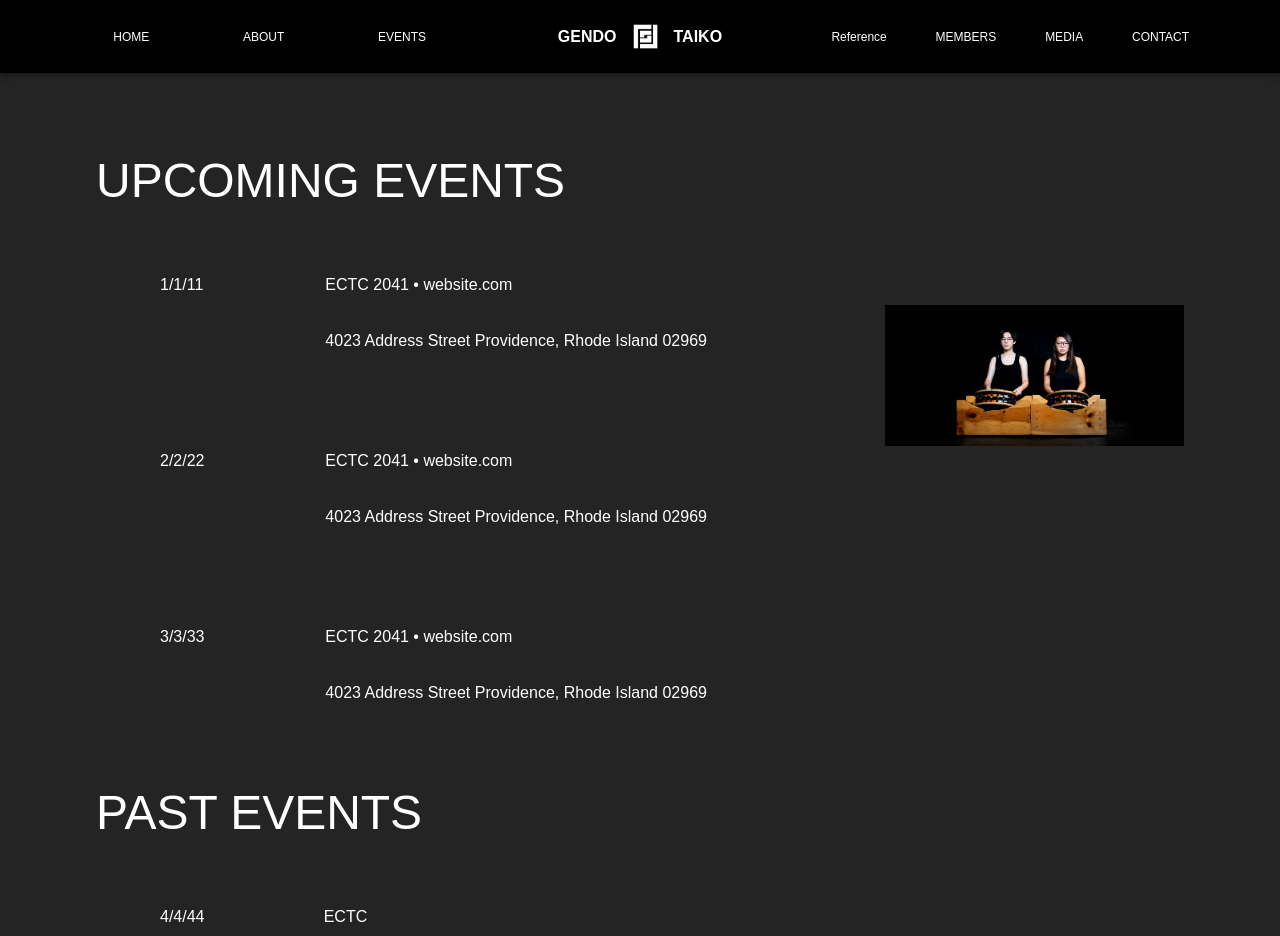
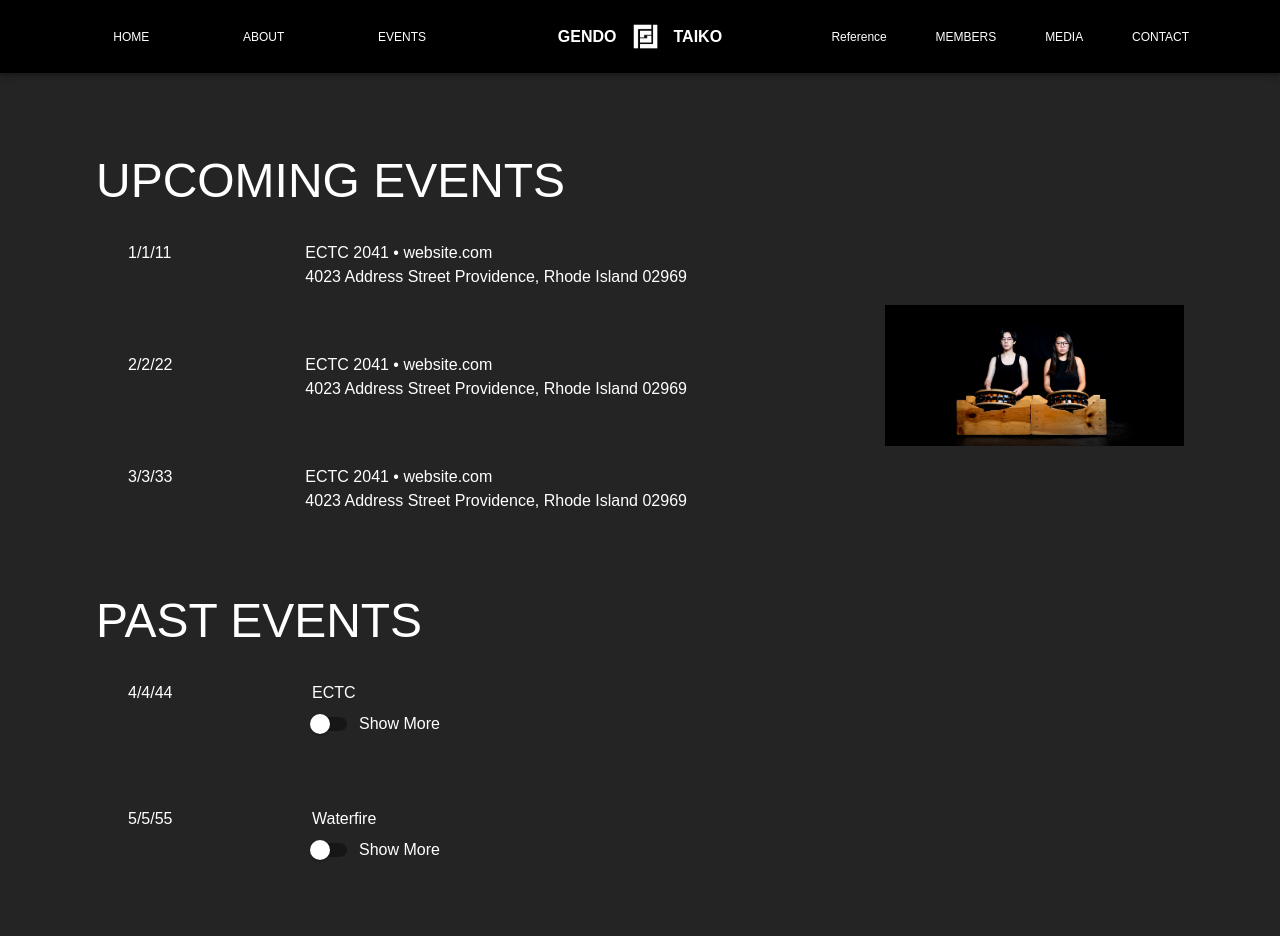
Before and after one commit to gendotaiko/gendo-taiko-website, a React (Create React App) app in the folder client/: page /events in a window 1280 px wide. Shown: the top 936 px of the page. Built offline with nearby package versions, Linux system fonts and the light colour scheme.

Commit message:
switch works, component now, need to format, need to add image routing

```diff
--- /dev/null
+++ b/client/src/components/Event.js
@@ -0,0 +1,78 @@
+import React, {useState} from 'react';
+import PropTypes from 'prop-types';
+import {
+	Grid,
+	Typography,
+	Switch,
+	FormControlLabel,
+	Collapse
+} from '@mui/material';
+import Image from '../components/Image';
+import shimeImage from '../media/taiko2019_promo_15.jpg';
+
+
+const Event = (props) => {
+	const [checked, setChecked] = useState(false);
+
+	const handleChange = () => {
+		setChecked((prev) => !prev);
+	};
+
+	Event.propTypes = {
+		date: PropTypes.any,
+		event: PropTypes.any,
+		isChecked: PropTypes.any,
+		details: PropTypes.any,
+		isCurrent: PropTypes.boolean,
+		img: PropTypes.any
+	};
+
+	const createEvent = () => {
+		if (props.isCurrent) {
+			return (
+				<Grid container columnSpacing={{xs:2, md: 6}}>
+					<Grid item md={3}>
+						<Typography variant='body1'>{props.date}</Typography>
+					</Grid>
+					<Grid item md={9}>
+						<Typography variant='body1'>{props.event}</Typography>
+					</Grid>
+					<Grid item md={3}>
+					</Grid>
+					<Grid item md={9}>
+						<Typography variant='body1'>{props.details}</Typography>
+					</Grid>
+				</Grid>
+			);
+		} else {
+			return(
+				<Grid container columnSpacing={{xs:2, md: 6}}>
+					<Grid item md={2}>
+						<Typography variant='body1'>{props.date}</Typography>
+					</Grid>
+					<Grid item md={10}>
+						<Typography variant='body1'>{props.event} </Typography>
+						<FormControlLabel control={<Switch checked={checked} onChange={handleChange} />}label="Show More"/>
+						<Collapse in={checked}>
+							<Grid container spacing={{xs: 2, lg: 4}}>
+								<Grid item md={8}>
+									<Typography variant='body1'> {props.details}</Typography>
+								</Grid>
+								<Grid item md={4}>
+									<Image src={shimeImage} /> {/* placeholder image */}
+								</Grid>
+							</Grid>
+						</Collapse>
+					</Grid>
+				</Grid>
+			);
+		}
+	};
+
+	return(
+		<Grid md = {12}>
+			{createEvent()}
+		</Grid>
+	);
+};
+export default Event;
--- a/client/src/events.json
+++ b/client/src/events.json
@@ -1,14 +1,15 @@
+
 {
     "current_events": [
-      {"id": 1, "date":"1/1/11", "event":"ECTC 2041  •  website.com", "logistics":"4023 Address Street Providence, Rhode Island 02969"},
-      {"id": 2, "date":"2/2/22", "event":"ECTC 2041  •  website.com", "logistics":"4023 Address Street Providence, Rhode Island 02969"},
-      {"id": 3, "date":"3/3/33", "event":"ECTC 2041  •  website.com", "logistics":"4023 Address Street Providence, Rhode Island 02969"}
+      {"id": 1, "date":"1/1/11", "event":"ECTC 2041 • website.com", "details":"4023 Address Street Providence, Rhode Island 02969"},
+      {"id": 2, "date":"2/2/22", "event":"ECTC 2041 • website.com", "details":"4023 Address Street Providence, Rhode Island 02969"},
+      {"id": 3, "date":"3/3/33", "event":"ECTC 2041 • website.com", "details":"4023 Address Street Providence, Rhode Island 02969"}
     ],
 
     "past_events":[
-      {"id": 1, "date":"4/4/44", "event":"ECTC", "details":"lorem ipsum blah blah"},
-      {"id": 2,"date":"5/5/55", "event":"Waterfire", "details":"lorem ipsum blah blah"},
-      {"id": 3,"date":"6/6/66", "event":"Tufts Matsuri", "details":"lorem ipsum blah blah"}
+      {"id": 1, "date":"4/4/44", "event":"ECTC", "details":"lorem ipsum blah blah", "img":"/media/taiko2019_promo_15.jpg"},
+      {"id": 2, "date":"5/5/55", "event":"Waterfire", "details":"lorem ipsum blah blah", "img":"/media/taiko2019_promo_15.jpg"},
+      {"id": 3, "date":"6/6/66", "event":"Tufts Matsuri", "details":"lorem ipsum blah blah", "img":"/media/taiko2019_promo_15.jpg"}
     ]
 
 
--- a/client/src/pages/Events.js
+++ b/client/src/pages/Events.js
@@ -1,16 +1,14 @@
-import React, {useState} from 'react';
+import React from 'react';
 // import useEffect from 'react';
 import {
 	Box,
 	Grid,
 	Typography,
-	Switch,
-	FormControlLabel,
-	Collapse
 } from '@mui/material';
 import eventsData from '../events.json';
 import shimeImage from '../media/taiko2019_promo_15.jpg';
 import Image from '../components/Image';
+import Event from '../components/Event';
 
 
 const Events = () => {
@@ -19,10 +17,6 @@ const Events = () => {
 	const pastEvents = eventsData.past_events;
 	console.log(pastEvents);
 	{/* switch fiddling */}
-	const [checked, setChecked] = useState(false);
-	const handleChange = () => {
-		setChecked((prev) => !prev);
-	};
 
 	return (
 		<Box>
@@ -32,20 +26,10 @@ const Events = () => {
 				</Grid>
 			</Grid>
 			<Grid container spacing={{xs: 8, lg: 12}} px={{xs: 4, lg: 12, xl: 16}} pt={{xs: 4, lg: 8}} pb={{xs: 2, lg: 4}}> {/* first chunk container */}
-				<Grid container md={8}> {/* text */}
+				<Grid container md={8} > {/* text */}
 					{currEvents.map((e) => (
 						<Grid container key={e.id} spacing={{xs: 2, lg: 4}} pl={{xs: 12, md: 16, lg: 20, xl: 24}} pt={{xs: 4, lg: 8}} pb={{xs: 2, lg: 4}}>
-							<Grid item md={3}>
-								<Typography variant='body1'>{e.date}</Typography>
-							</Grid>
-							<Grid item md={9}>
-								<Typography variant='body1'>{e.event}</Typography>
-							</Grid>
-							<Grid item md={3}>
-							</Grid>
-							<Grid item md={9}>
-								<Typography variant='body1'>{e.logistics}</Typography>
-							</Grid>
+							<Event isCurrent={true} date ={e.date} event={e.event} details={e.details}></Event>
 						</Grid>
 					))}
 				</Grid>
@@ -59,28 +43,11 @@ const Events = () => {
 					<Typography variant='h1' pt={{ xs: 2 }}>PAST EVENTS</Typography>
 				</Grid>
 			</Grid>
-
 			<Grid container spacing={{xs: 8, lg: 12}} px={{xs: 4, lg: 12, xl: 16}} pt={{xs: 4, lg: 8}} pb={{xs: 2, lg: 4}}> {/* first chunk container */}
-				<Grid container md={11.25}> {/* text */}
+				<Grid container md={12}> {/* text */}
 					{pastEvents.map((e) => (
 						<Grid container key ={e.id} spacing={{xs: 2, lg: 4}} pl={{xs: 12, md: 16, lg: 20, xl: 24}} pt={{xs: 4, lg: 8}} pb={{xs: 2, lg: 4}}>
-							<Grid item md={2}>
-								<Typography variant='body1'>{e.date}</Typography>
-							</Grid>
-							<Grid item md={10}>
-								<Typography variant='body1'>{e.event} </Typography>
-								<FormControlLabel control={<Switch checked={checked} onChange={handleChange} />}label="Show More"/>
-								<Collapse in={checked}>
-									<Grid container spacing={{xs: 2, lg: 4}}>
-										<Grid item md={8}>
-											<Typography variant='body1'> {e.details}</Typography>
-										</Grid>
-										<Grid item md={4}>
-											<Image src={shimeImage} /> {/* placeholder image */}
-										</Grid>
-									</Grid>
-								</Collapse>
-							</Grid>
+							<Event isCurrent ={false} date ={e.date} event={e.event} details={e.details} img={e.img}></Event>
 						</Grid>
 					))}
 				</Grid>
@@ -88,5 +55,4 @@ const Events = () => {
 		</Box>
 	);
 };
-
 export default Events;
```
